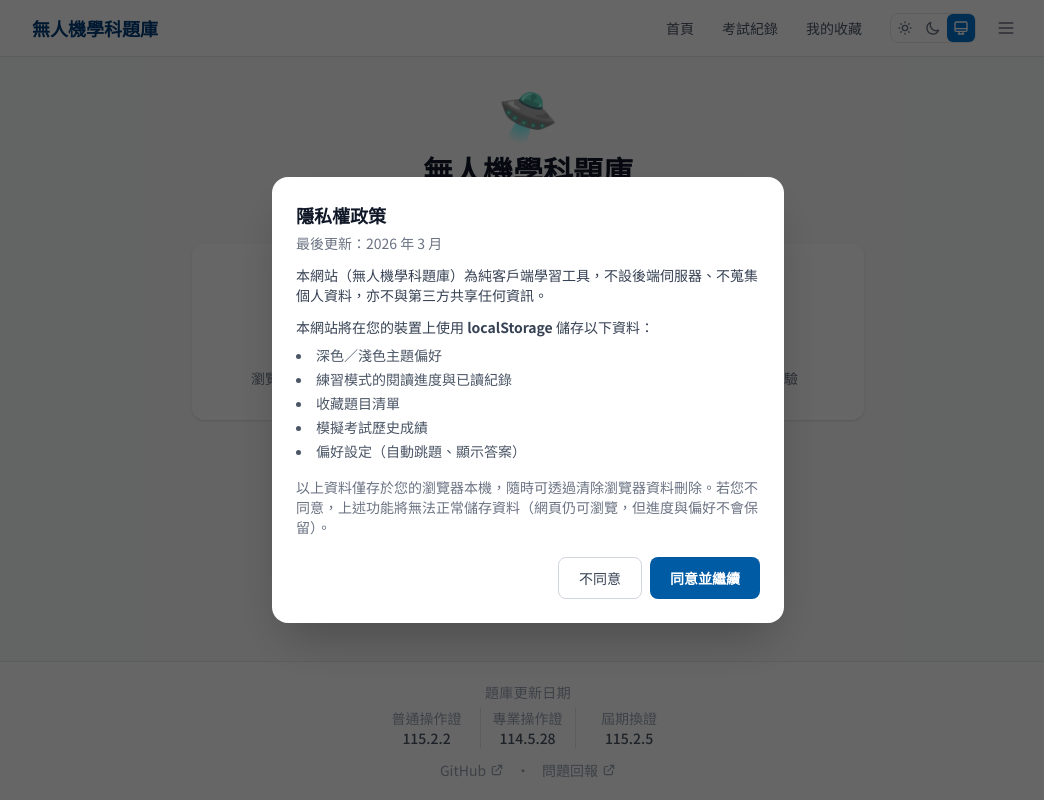
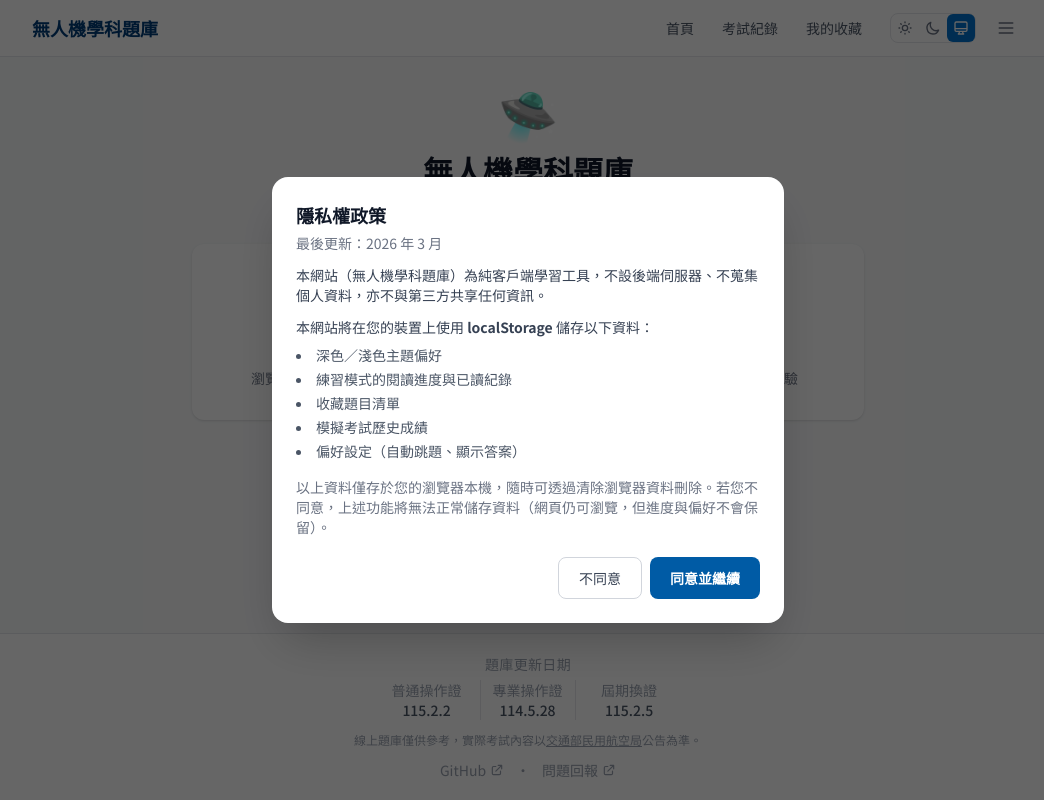
Before and after one commit to explooosion/drone-pilot-quiz, a React (Vite) app: page / in a window 1280 px wide. Shown: the whole page, without its empty margins (112-1156 px from the left). Built offline with nearby package versions, Linux system fonts and the light colour scheme.

Commit message:
feat: add disclaimer to footer

```diff
--- a/src/components/layout/Footer.tsx
+++ b/src/components/layout/Footer.tsx
@@ -32,6 +32,20 @@ export function Footer() {
           </div>
         </div>
 
+        {/* Disclaimer */}
+        <p className="text-xs text-gray-400 dark:text-gray-500">
+          線上題庫僅供參考，實際考試內容以
+          <a
+            href="https://www.caa.gov.tw"
+            target="_blank"
+            rel="noopener noreferrer"
+            className="underline transition-colors hover:text-gray-600 dark:hover:text-gray-400"
+          >
+            交通部民用航空局
+          </a>
+          公告為準。
+        </p>
+
         {/* Links */}
         <div className="flex items-center gap-3 text-sm text-gray-400 dark:text-gray-500">
           <a
```
